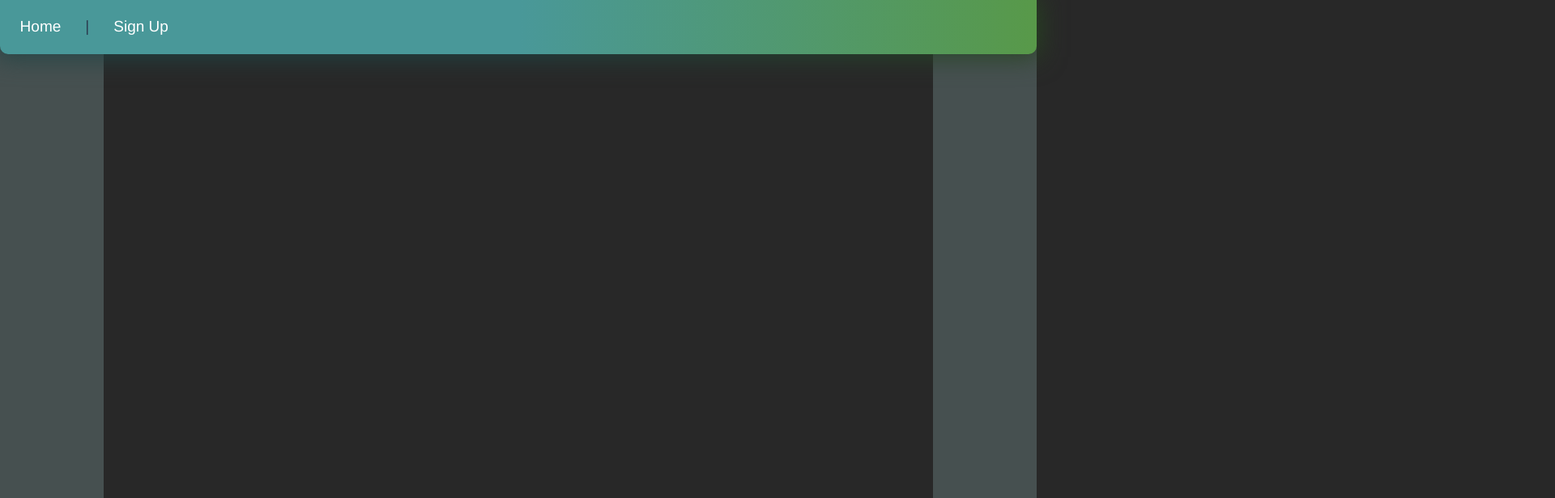
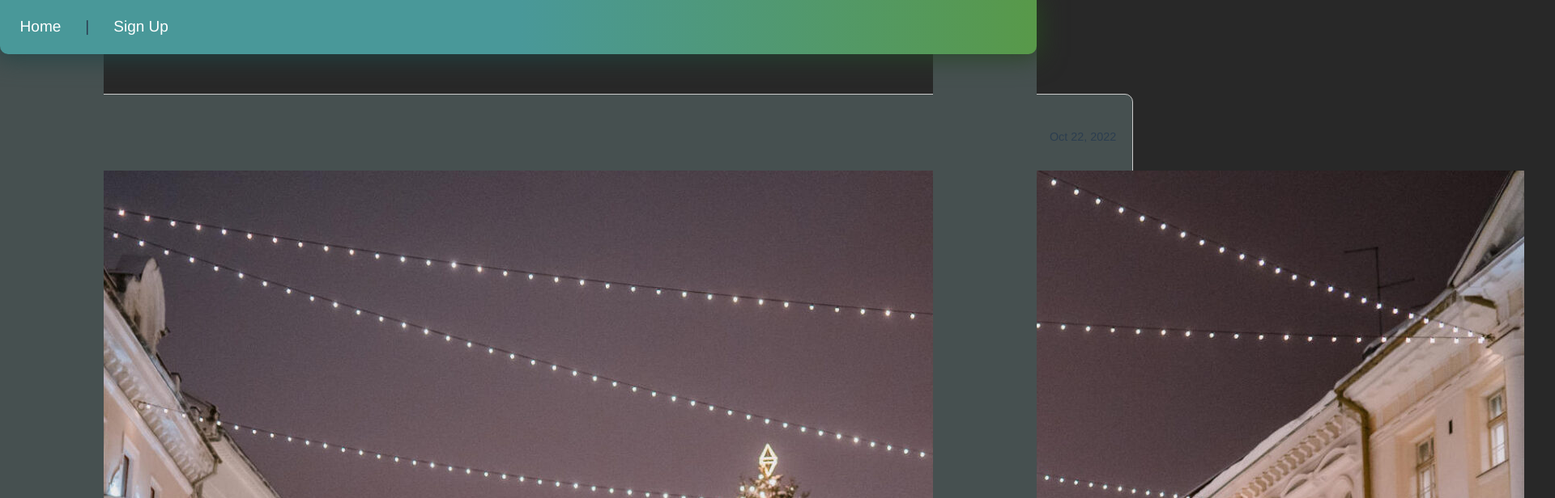
Before and after one commit to lisetemyyrsepp/GroupBG, a Vue app: page /#/ in a window 1280 px wide. Shown: the top 616 px of the page at 81% size, 1920 px wide, since content can reach past the window. Built offline with nearby package versions, Linux system fonts and the light colour scheme.

Commit message:
Post now load (but css is still broken)

```diff
--- a/src/components/PostComponent.vue
+++ b/src/components/PostComponent.vue
@@ -45,10 +45,20 @@
     border: 1px solid #ccc;
     border-radius: 10px;
     margin-bottom: 20px;
-    background-color: #fff;
+    background-color: var(--box-color);
   }
+
   .reset-button {
     background-color: blue;
     color: white;
   }
+
+  .defaultBox {
+    padding: 20px;
+    border-radius: 10px;
+    text-align: center;
+    background-color: var(--box-color);
+    margin-bottom: 20px;
+    position: relative;
+  }
   </style>
--- a/src/store/posts.js
+++ b/src/store/posts.js
@@ -28,7 +28,7 @@ const actions = {
     async fetchPosts({ commit }) {
         commit('SET_LOADING', true);
         try {
-            const response = await fetch('/public/json.json');
+            const response = await fetch('/json.json');
             if (!response.ok) {
                 throw new Error('Network response was not ok');
             }
--- a/src/views/MainView.vue
+++ b/src/views/MainView.vue
@@ -1,6 +1,7 @@
 <template>
+  <div class="main">
     <div class="sidebar-left"></div>
-    <div class="content" id="posts-container">
+    <div class="content">
       <div v-if="isLoading">Loading posts...</div>
       <div v-else-if="error">{{ error }}</div>
       <div v-else>
@@ -14,11 +15,12 @@
       </div>
     </div>
     <div class="sidebar-right"></div>
+  </div>
 </template>
 
 <script>
 import PostComponent from '@/components/PostComponent.vue';
-import { mapState, mapActions } from 'vuex';
+import {mapActions, mapGetters} from 'vuex';
 
 // @ is an alias to /src
 //import HelloWorld from '@/components/HelloWorld.vue'
@@ -29,18 +31,24 @@ export default {
     PostComponent,
   },
   computed: {
-    ...mapState('posts', ['allPosts', 'isLoading', 'error']), // Map state from the posts module
+    ...mapGetters('posts', ['allPosts', 'isLoading', 'error']), // Map state from the posts module
   },
   methods: {
     ...mapActions('posts', ['fetchPosts']), // Map actions from the posts module
   },
   created() {
     this.fetchPosts(); // Fetch posts when the component is created
-  },
+  }
 }
 </script>
 
 <style>
+.main {
+    display: flex;
+    flex-direction: row;
+    justify-content: center;
+}
+
 .sidebar-left {
     position: fixed;
     top: 0;
@@ -68,15 +76,6 @@ export default {
     padding: 20px;
     border-radius: 10px;
     text-align: center;
-}
-
-.defaultBox {
-    padding: 20px;
-    border-radius: 10px;
-    text-align: center;
-    background-color: var(--box-color);
-    margin-bottom: 20px;
-    position: relative;
 }
 
 .post-header {
--- a/src/views/SignUpView.vue
+++ b/src/views/SignUpView.vue
@@ -1,5 +1,4 @@
 <template>
-  <div class="content">
   <div class="defaultBox">
   <form @submit.prevent="handleSignup">
     <div class="form-group">
@@ -33,7 +32,6 @@
     </div>
     <button type="submit" class="signup-button">Sign Up</button>
   </form>
-  </div>
   </div>
 </template>
 
@@ -107,15 +105,6 @@ body {
     background-color: var(--background-color);
 }
 
-.content {
-    display: flex;
-    flex-direction: column;
-    width: 100%;
-    padding: 20px;
-    border-radius: 10px;
-    text-align: center;
-}
-
 .defaultBox {
     padding: 20px;
     border-radius: 10px;
```
Also changed, not shown: src/components/FooterComponent.vue (indentation only). Lines whose indentation alone changed are shown as unchanged.
